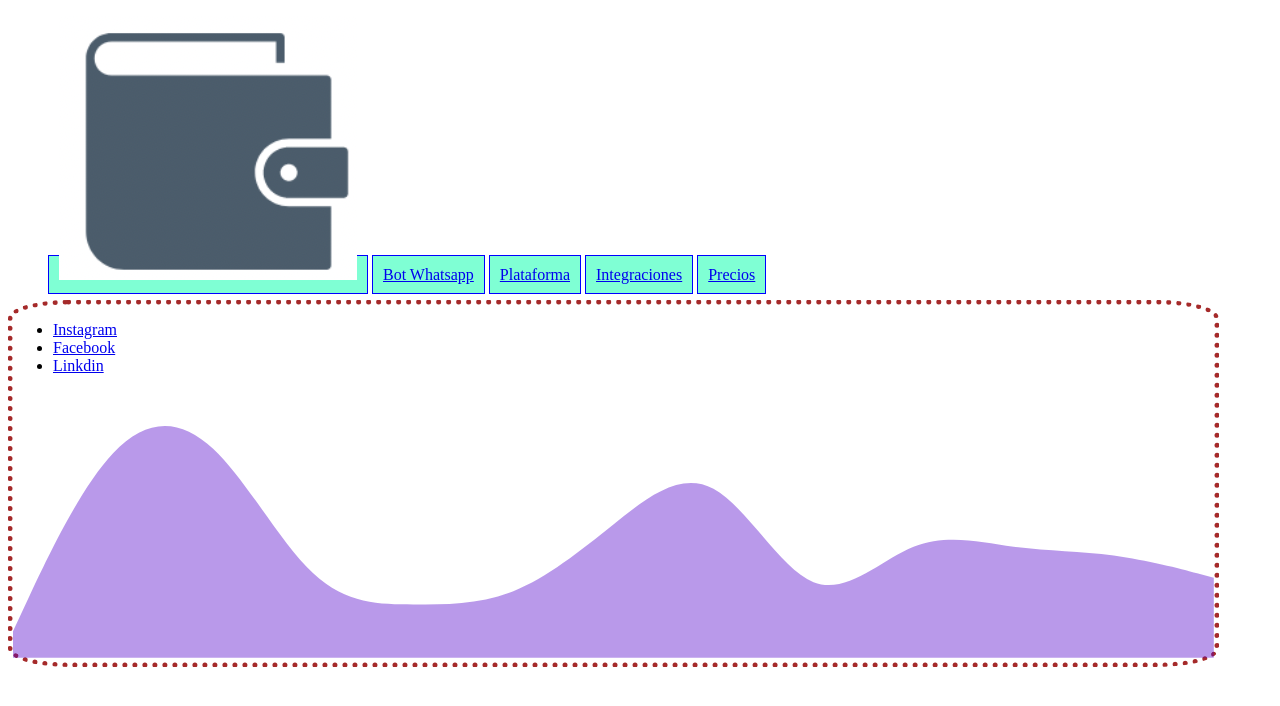
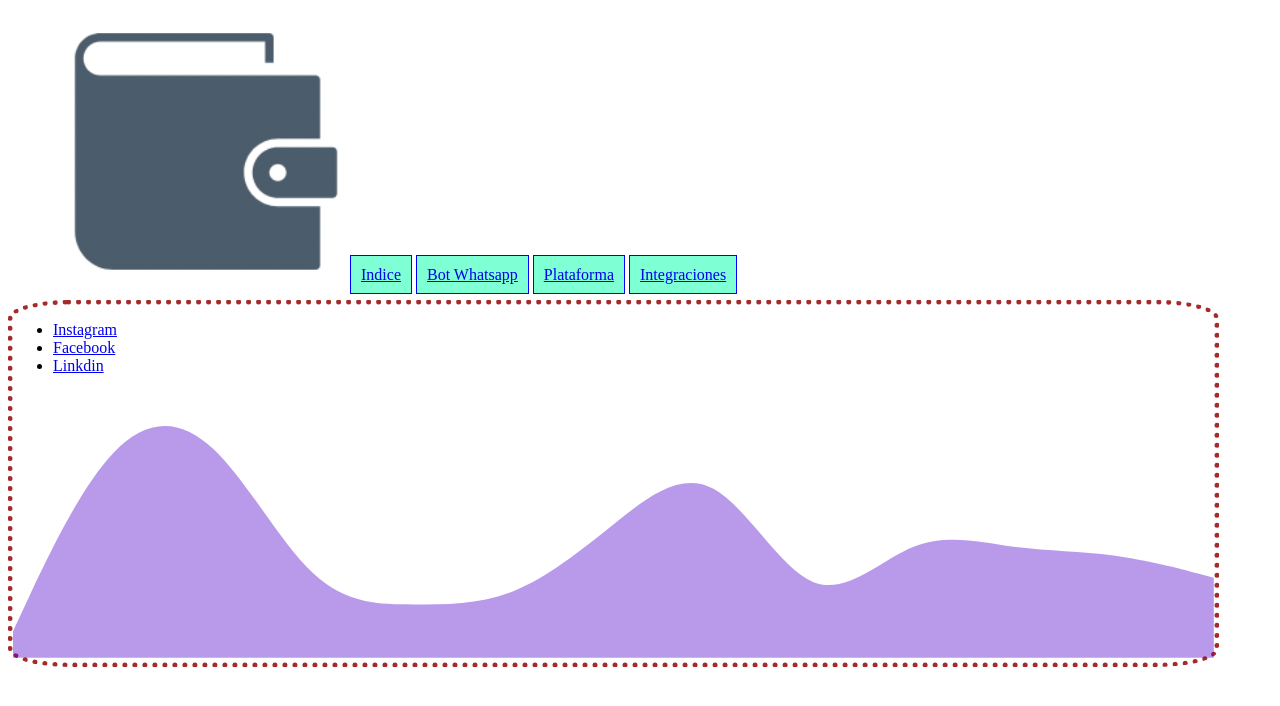
Before and after one commit to franfurey/Desarrollo-Web, a plain HTML site: page precios.html in a window 1280 px wide. Drawn offline with Linux system fonts and the light colour scheme.

Commit message:
2 ENTREGABLE

```diff
--- a/precios.html
+++ b/precios.html
@@ -11,11 +11,11 @@
     <header>
         <nav>
             <ul>
-                <a href="./index.html"><img src="./images/logo.png" alt=""></a>
-                <a href="./botWspp.html"> Bot Whatsapp</a>
-                <a href="./plataforma.html"> Plataforma</a>
-                <a href="./integraciones.html"> Integraciones</a>
-                <a href="./precios.html"> Precios</a>
+                <img src="./images/logo.png" alt="">
+                <li><a href="./index.html">Indice</a></li>
+                <li><a href="./botWspp.html"> Bot Whatsapp</a></li>
+                <li><a href="./plataforma.html"> Plataforma</a></li>
+                <li><a href="./integraciones.html"> Integraciones</a></li>
             </ul>
         </nav>
     </header>
--- a/style.css
+++ b/style.css
@@ -55,3 +55,7 @@ footer {
 .borde {
     border-radius: 10px 100px / 120px;
 }
+
+header nav ul li {
+    display: inline-block;
+}
```
Also changed, not shown: botWspp.html (+5 -5 lines), integraciones.html (+5 -5 lines), plataforma.html (+9 -2 lines).
